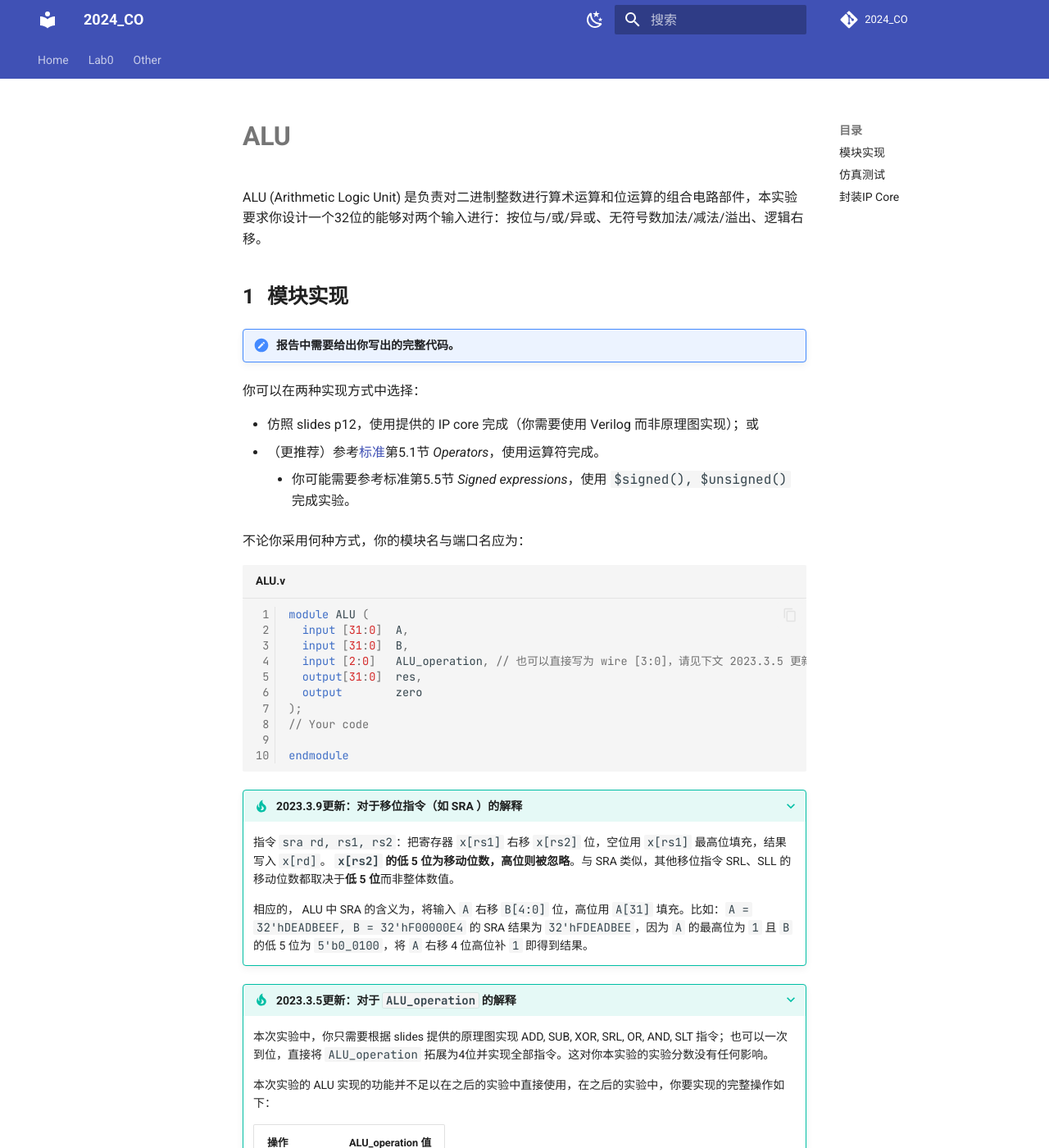
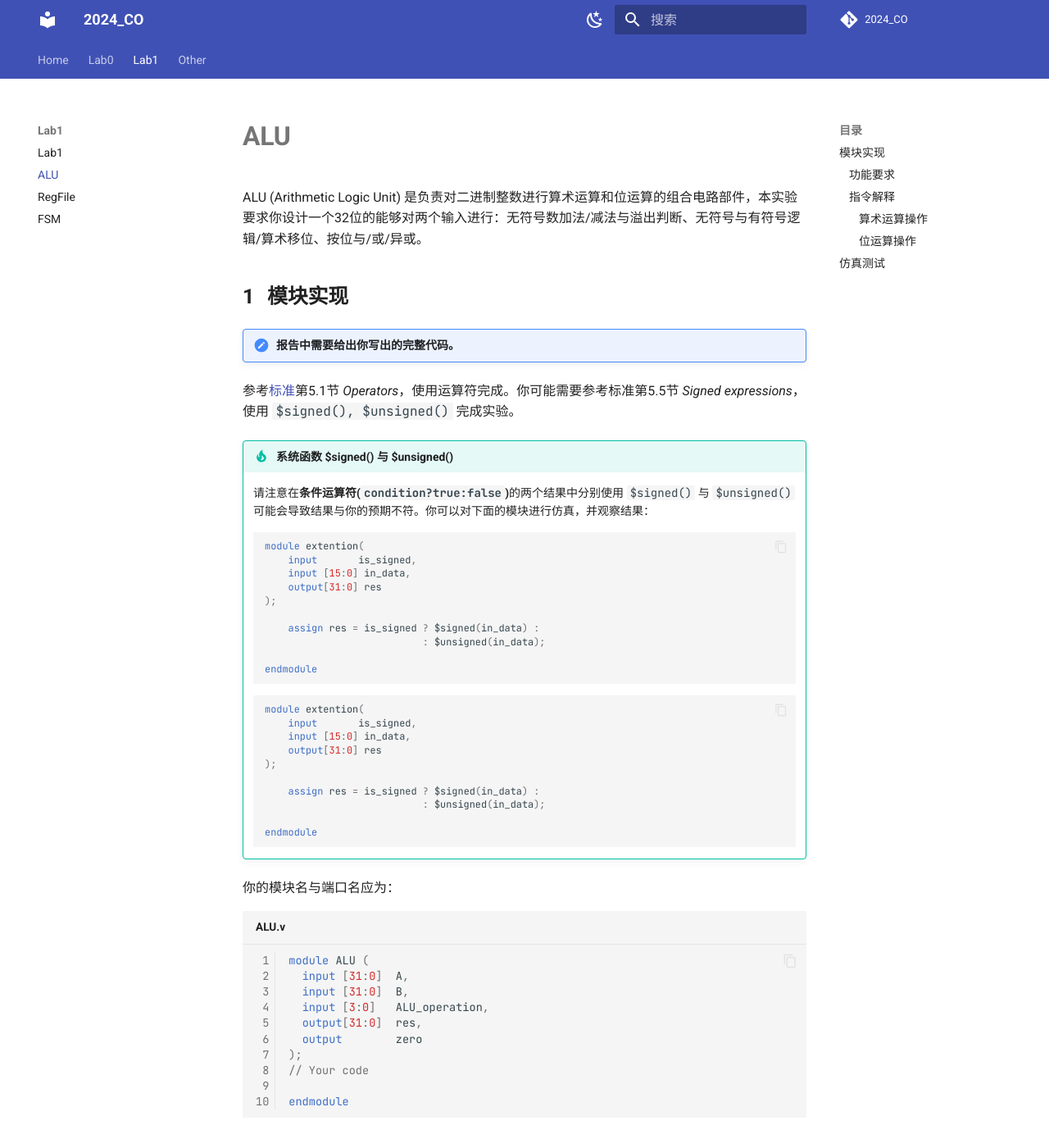
Before and after one commit to Guahao31/2024_CO, an MkDocs documentation site: the page built from docs/Lab1/ALU_RegFile/ALU.md, in a window 1280 px wide and 1400 px high. Shown: the whole window at 82% size. Built offline with MkDocs 1.6.1 and Material for MkDocs 9.7.7, drawn with Linux system fonts in a browser that asks for light colours; a script that is not in the unit is left out; comment, search, counter and statistics services are not loaded; some of the changed text lies outside the part shown.

````diff
--- a/docs/Lab1/ALU_RegFile/ALU.md
+++ b/docs/Lab1/ALU_RegFile/ALU.md
@@ -1,24 +1,49 @@
 # ALU
 
-ALU (Arithmetic Logic Unit) 是负责对二进制整数进行算术运算和位运算的组合电路部件，本实验要求你设计一个32位的能够对两个输入进行：按位与/或/异或、无符号数加法/减法/溢出、逻辑右移。
+ALU (Arithmetic Logic Unit) 是负责对二进制整数进行算术运算和位运算的组合电路部件，本实验要求你设计一个32位的能够对两个输入进行：无符号数加法/减法与溢出判断、无符号与有符号逻辑/算术移位、按位与/或/异或。
 
 ## 模块实现
 
 !!! note "报告中需要给出你写出的完整代码。"
 
-你可以在两种实现方式中选择：
+参考[标准](https://ieeexplore.ieee.org/document/1620780)第5.1节 *Operators*，使用运算符完成。你可能需要参考标准第5.5节 *Signed expressions*，使用 `$signed(), $unsigned()` 完成实验。
 
-* 仿照 slides p12，使用提供的 IP core 完成（你需要使用 Verilog 而非原理图实现）；或
-* （更推荐）参考[标准](https://ieeexplore.ieee.org/document/1620780)第5.1节 *Operators*，使用运算符完成。
-    * 你可能需要参考标准第5.5节 *Signed expressions*，使用 `$signed(), $unsigned()` 完成实验。
+!!! tip "系统函数 $signed() 与 $unsigned()"
+    请注意在**条件运算符(`condition?true:false`)**的两个结果中分别使用 `$signed()` 与 `$unsigned()` 可能会导致结果与你的预期不符。你可以对下面的模块进行仿真，并观察结果：
 
-不论你采用何种方式，你的模块名与端口名应为：
+    ```verilog
+    module extention(
+        input       is_signed,
+        input [15:0] in_data,
+        output[31:0] res
+    );
+
+        assign res = is_signed ? $signed(in_data) :
+                               : $unsigned(in_data);
+
+    endmodule
+    ```
+
+    ```verilog
+    module extention(
+        input       is_signed,
+        input [15:0] in_data,
+        output[31:0] res
+    );
+
+        assign res = is_signed ? $signed(in_data) :
+                               : $unsigned(in_data);
+
+    endmodule
+    ```
+
+你的模块名与端口名应为：
 
 ```verilog linenums="1" title="ALU.v"
 module ALU (
   input [31:0]  A,
   input [31:0]  B,
-  input [2:0]   ALU_operation, // 也可以直接写为 wire [3:0]，请见下文 2023.3.5 更新
+  input [3:0]   ALU_operation,
   output[31:0]  res,
   output        zero
 );
@@ -27,43 +52,87 @@ module ALU (
 endmodule
 ```
 
-???+ tip "**2023.3.9**更新：对于移位指令（如 SRA ）的解释"
-    指令 `sra rd, rs1, rs2`：把寄存器 `x[rs1]` 右移 `x[rs2]` 位，空位用 `x[rs1]` 最高位填充，结果写入 `x[rd]`。 **`x[rs2]` 的低 5 位为移动位数，高位则被忽略**。与 SRA 类似，其他移位指令 SRL、SLL 的移动位数都取决于**低 5 位**而非整体数值。
+### 功能要求
 
-    相应的， ALU 中 SRA 的含义为，将输入 `A` 右移 `B[4:0]` 位，高位用 `A[31]` 填充。比如：`A = 32'hDEADBEEF, B = 32'hF00000E4` 的 SRA 结果为 `32'hFDEADBEE`，因为 `A` 的最高位为 `1` 且 `B` 的低 5 位为 `5'b0_0100`，将 `A` 右移 4 位高位补 `1` 即得到结果。
+输入端口中 `A, B` 为数据输入口，`ALU_operation` 用来选择 ALU 执行的运算类型。输出端口中 `res` 用来输出运算结果，`zero` 用来判断运算结果是否为 0。
 
-???+ tip "**2023.3.5**更新：对于 `ALU_operation` 的解释"
-    本次实验中，你只需要根据 slides 提供的原理图实现 ADD, SUB, XOR, SRL, OR, AND, SLT 指令；也可以一次到位，直接将 `ALU_operation` 拓展为4位并实现全部指令。这对你本实验的实验分数没有任何影响。
+`ALU_operation` 与运算类型的对应关系如下：
 
-    本次实验的 ALU 实现的功能并不足以在之后的实验中直接使用，在之后的实验中，你要实现的完整操作如下：
+| 操作 | ALU_operation 值 |
+| --- | :------------------------------------ |
+| ADD | 4'd0 |
+| SUB | 4'd1 |
+| SLL | 4'd2 |
+| SLT | 4'd3 |
+| SLTU | 4'd4 |
+| XOR | 4'd5 |
+| SRL | 4'd6 |
+| SRA | 4'd7 |
+| OR | 4'd8 |
+| AND | 4'd9 |
 
-    | 操作 | ALU_operation 值 |
-    | --- | :------------------------------------ |
-    | ADD | 4'd0 |
-    | SUB | 4'd1 |
-    | SLL | 4'd2 |
-    | SLT | 4'd3 |
-    | SLTU | 4'd4 |
-    | XOR | 4'd5 |
-    | SRL | 4'd6 |
-    | SRA | 4'd7 |
-    | OR | 4'd8 |
-    | AND | 4'd9 |
+### 指令解释
 
-    需要注意的是，上表 `ALU_operation` 值与操作的对应和本实验并不完全相同，比如本实验中 `SLT` 对应 `3'b111` 而在之后的约定中对应 `4'b11`。
+#### 算术运算操作
 
+ALU 处理的算术运算操作中 ADD SUB 将两个运算数当作**符号数**参与运算，分别给出结果 `A+B` 与 `A-B`。
 
+比较操作 SLT SLTU 用于比较两操作数，若 `A<B` 则结果为 `1`，否则为 `0`。它们的区别在于，SLT 将运算数视作**符号数**，SLTU 将运算数视作**无符号数**。
+
+#### 位运算操作
+
+XOR OR AND 均为按位操作，输出对应的 `A^B, A|B, A&B` 即可。
+
+移位操作 SLL SRL SRA。以 SLL 为例，本实验要求移位操作的结果是 `A << B[4:0]`，即移动位数由 `B` 的**低五位**决定，`B` 的高位应当忽略。它们的区别在于，逻辑左移 SLL 的结果右侧补 0；逻辑右移 SRL 的结果左侧补 0；算术右移 SRA 的结果左侧补符号位。**举个例子**，`A = 32'hDEADBEEF, B = 32'hF00000E4` 的 SRA 结果为 `32'hFDEADBEE`，因为 `A` 的最高位为 `1` 且 `B` 的低 5 位为 `5'b0_0100`，将 `A` 右移 4 位高位补 `1` 即得到结果。
 
 ## 仿真测试
 
 !!! note "报告中需要给出 testbench 代码，测试波形与解释（波形截图需要保证缩放与变量数制合适）。"
 
-基础的仿真波形已经在附件 `ALU/ALU_tb.v`，但它过于简单，你需要添加若干边界测试以完善。
+基础的仿真波形如下，但它过于简单，你需要添加若干边界测试以完善。
 
+```verilog linenums="1" title="ALU_tb.v"
+`timescale 1ns / 1ps
 
-!!! question "思考题"
-    现在对 ALU 进行拓展，要求修改 ALU 以**支持两个有符号数的大小比较**，你需要添加哪些端口以支持？（Hint：目前的ALU将两个输入都视作无符号数； `zero` 信号仅能用来判断是否相等）
+module ALU_tb;
+    reg [31:0]  A, B;
+    reg [3:0]   ALU_operation;
+    wire[31:0]  res;
+    wire        zero;
+    ALU ALU_u(
+        .A(A),
+        .B(B),
+        .ALU_operation(ALU_operation),
+        .res(res),
+        .zero(zero)
+    );
 
-## 封装IP Core
-
-将你实现的 ALU 封装为 IP core 以便之后调用。
+    initial begin
+        A=32'hA5A5A5A5;
+        B=32'h5A5A5A5A;
+        ALU_operation =4'b1000;
+        #100;
+        ALU_operation =4'b1001;
+        #100;
+        ALU_operation =4'b0111;
+        #100;
+        ALU_operation =4'b0110;
+        #100;
+        ALU_operation =4'b0101;
+        #100;
+        ALU_operation =4'b0100;
+        #100;
+        ALU_operation =4'b0011;
+        #100;
+        ALU_operation =4'b0010;
+        #100;
+        ALU_operation =4'b0001;
+        #100;
+        ALU_operation =4'b0000;
+        #100;
+        A=32'h01234567;
+        B=32'h76543210;
+        ALU_operation =4'b0111;
+    end
+endmodule
+```
--- a/mkdocs.yml
+++ b/mkdocs.yml
@@ -67,11 +67,11 @@ nav:
     - 实验环境配置: Lab0/Vivado_installation.md
     - 使用 Vivado: Lab0/vivado_guide.md
     - 实现多路选择器 MUX: Lab0/Mux.md
-  # - Lab1:
-  #   - Lab1/Lab1.md
-  #   - ALU: Lab1/ALU_RegFile/ALU.md
-  #   - RegFile: Lab1/ALU_RegFile/RegFile.md
-  #   - FSM: Lab1/FSM/FSM.md
+  - Lab1:
+    - Lab1/Lab1.md
+    - ALU: Lab1/ALU_RegFile/ALU.md
+    - RegFile: Lab1/ALU_RegFile/RegFile.md
+    - FSM: Lab1/FSM/FSM.md
   # - Lab2:
   #   - Lab2/Lab2.md
   # - Lab3:
````
Also changed, not shown: docs/Lab1/ALU_RegFile/RegFile.md (+53 -3 lines), docs/Lab1/FSM/FSM.md (+45 -19 lines), docs/Lab1/Lab1.md (+7 -10 lines), docs/Other/RISC_V.md (+2 -0 lines), docs/Lab1/pic/LieDetector.png (added), 1 other file.
